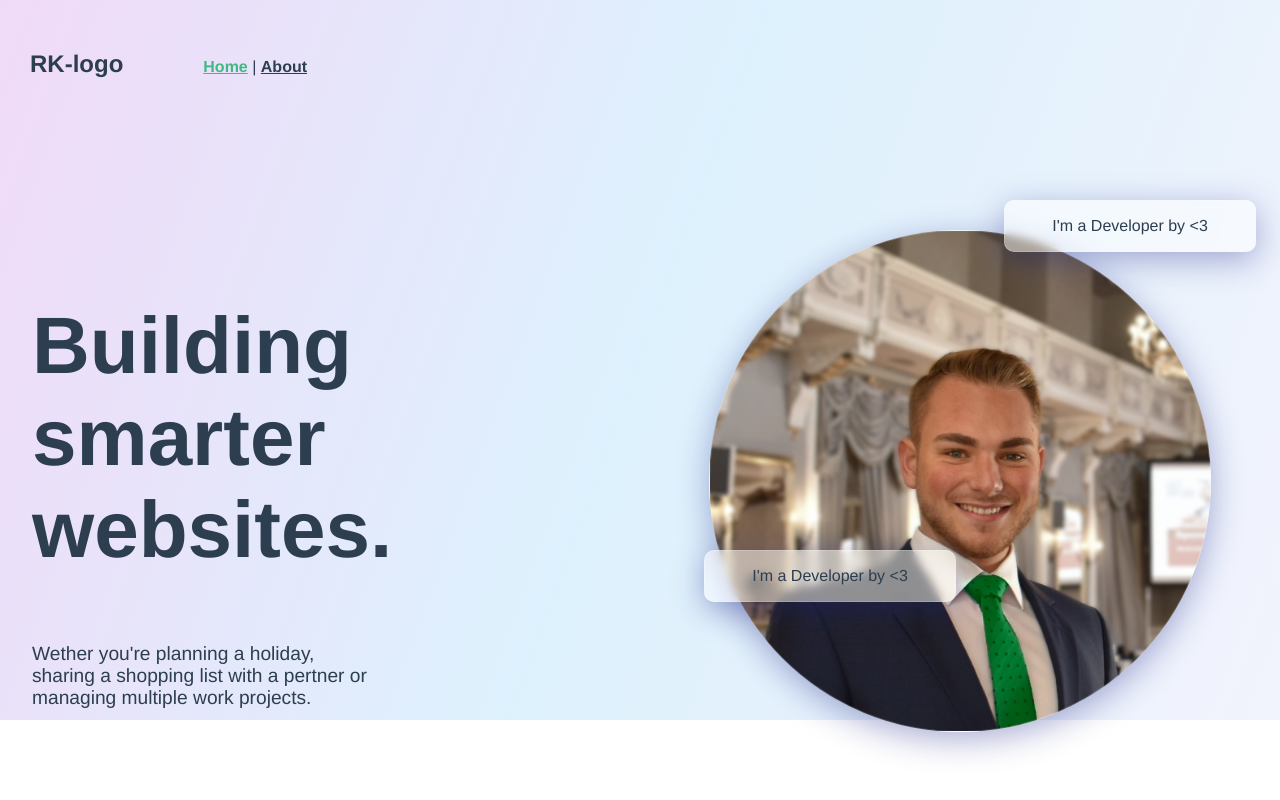
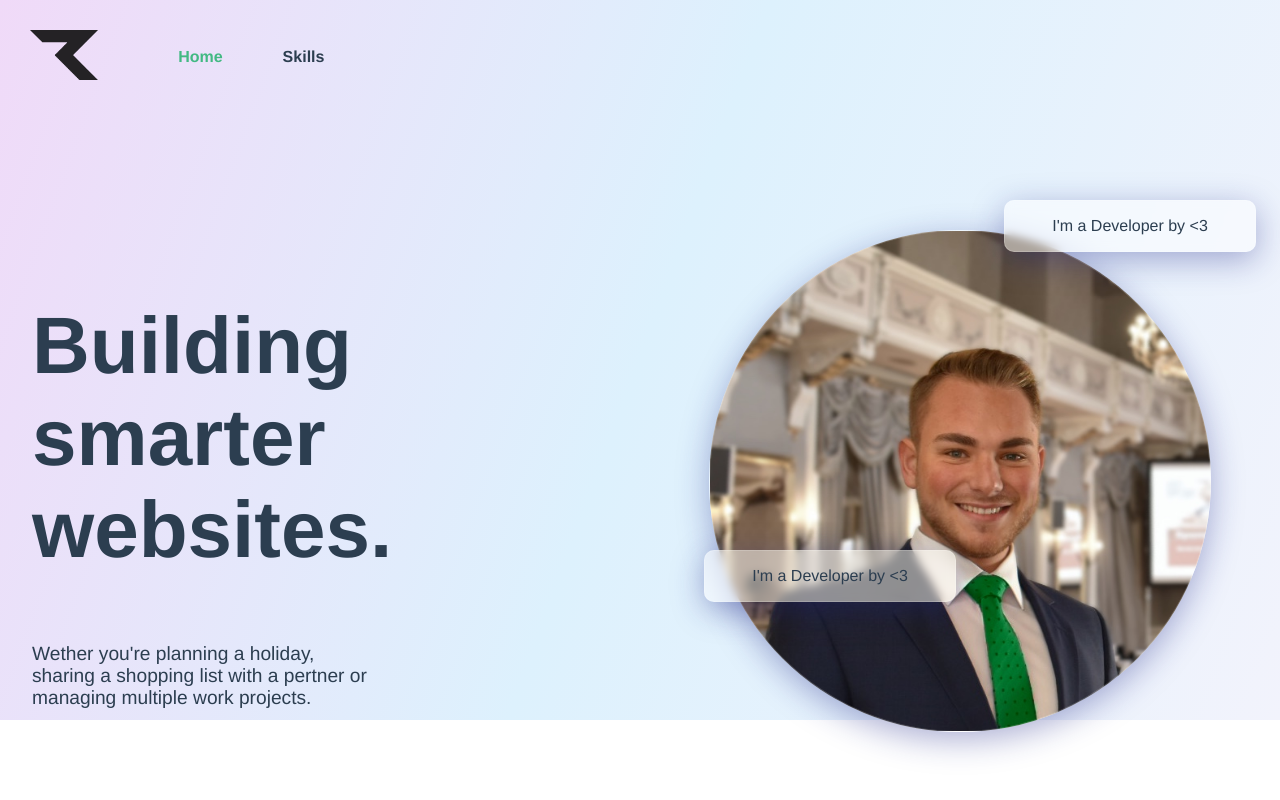
Before and after one commit to keinronald/portfolio, a Vue app: page / in a window 1280 px wide. Shown: the top 800 px of the page. Built offline with nearby package versions, Linux system fonts and the light colour scheme.

Commit message:
updates nav with useful links and logo

```diff
--- a/src/components/RokeNav.vue
+++ b/src/components/RokeNav.vue
@@ -1,9 +1,16 @@
 <template>
   <nav class="nav" :class="{ 'nav--scrolled': !onTop }">
-    <div class="container container--no-padding">
-      <h2>RK-logo</h2>
-      <router-link to="/">Home</router-link> |
-      <router-link to="/about">About</router-link>
+    <div class="container container--no-padding nav__container">
+      <router-link to="/">
+        <img
+          class="nav__logo"
+          :src="require('../assets/images/logo.png')"
+          height="50"
+          alt="Logo"
+        />
+      </router-link>
+      <router-link class="nav__link" to="/">Home</router-link>
+      <a class="nav__link" @click="scrollTo('skills')">Skills</a>
     </div>
   </nav>
 </template>
@@ -20,13 +27,22 @@ export default {
     handleScroll() {
       this.onTop = window.pageYOffset === 0;
     },
+    scrollTo(id = undefined) {
+      const headerOffset = 100;
+      const elementPosition = id
+        ? document.getElementById(id).getBoundingClientRect().top - headerOffset
+        : 0;
+
+      window.scrollTo({ top: elementPosition, behavior: "smooth" });
+    },
   },
-
   created: function () {
     window.addEventListener("scroll", this.handleScroll);
+    window.addEventListener("hashchange", this.scrollTo);
   },
   destroyed: function () {
     window.removeEventListener("scroll", this.handleScroll);
+    window.addEventListener("hashchange", this.scrollTo);
   },
 };
 </script>
@@ -39,6 +55,29 @@ export default {
   width: 100%;
   -webkit-transition: all 250ms ease-in-out;
   transition: all 250ms ease-in-out;
+
+  &__logo {
+    transition: transform 250ms ease-in-out;
+    cursor: pointer;
+    margin-right: 50px;
+  }
+
+  &__container {
+    display: flex;
+    align-items: center;
+  }
+
+  &__link {
+    padding: 15px;
+    margin: 0 15px;
+    text-decoration: none;
+    cursor: pointer;
+    box-sizing: border-box;
+
+    &:hover {
+      border-bottom: 3px solid black;
+    }
+  }
 
   h2 {
     display: inline-block;
@@ -58,6 +97,10 @@ export default {
     background-color: white;
     box-shadow: 0 8px 32px 0 rgba(146, 146, 146, 0.37);
     padding: 5px 30px;
+
+    .nav__logo {
+      transform: scale(0.5, 0.5);
+    }
   }
 }
 </style>
--- a/src/views/Home.vue
+++ b/src/views/Home.vue
@@ -1,7 +1,7 @@
 <template>
   <div class="home">
     <roke-hero />
-    <roke-skills />
+    <roke-skills id="skills" />
     <roke-form />
   </div>
 </template>
```
Also changed, not shown: src/assets/images/logo.png (added).
